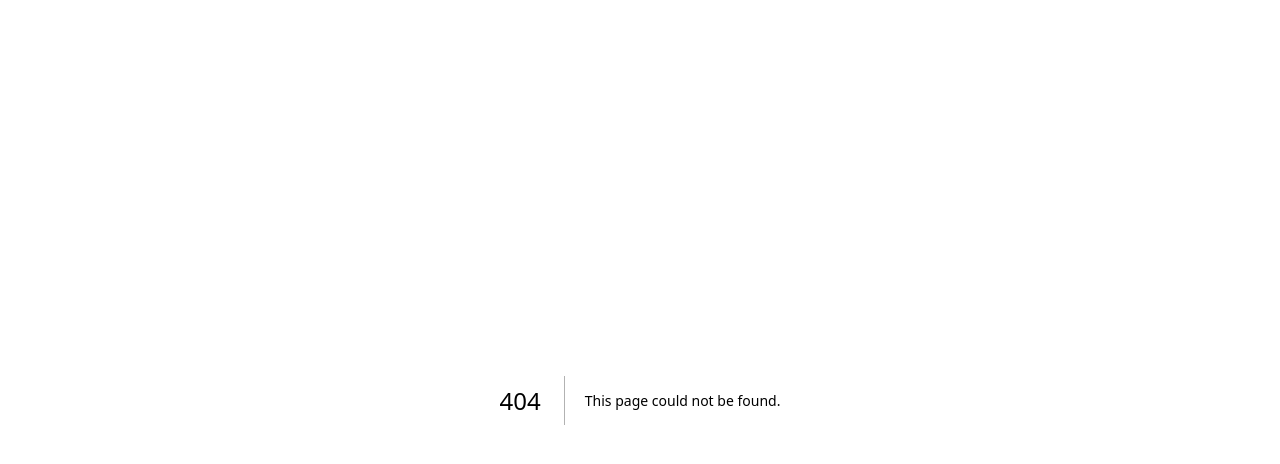
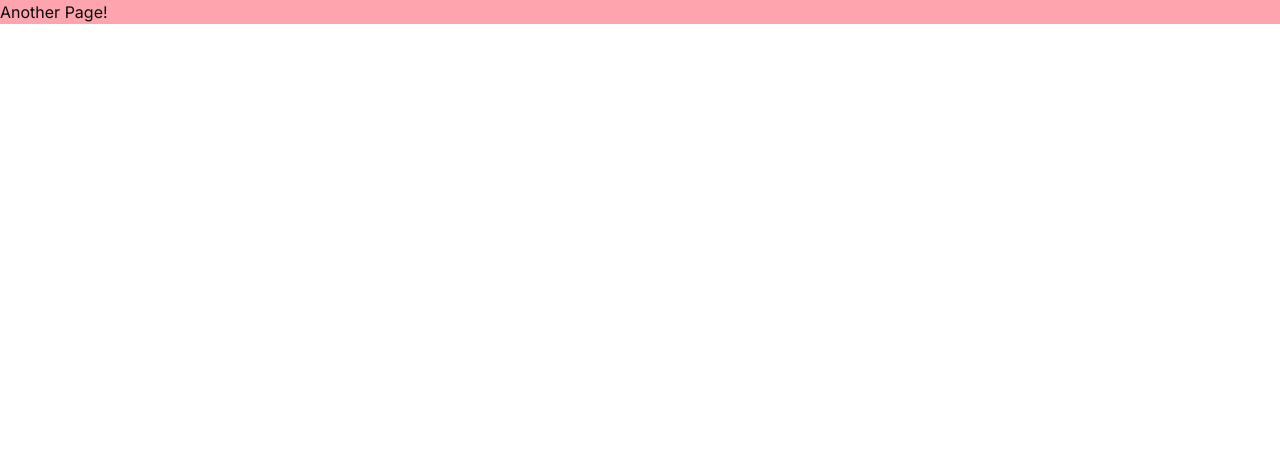
Before and after one commit to bpetya44/task-board, a Next.js app: page /another in a window 1280 px wide. Before the commit this address had no page. Shown: the top 464 px of the page. Built offline with nearby package versions, Linux system fonts and the light colour scheme.

Commit message:
create test routes

```diff
--- /dev/null
+++ b/app/(test)/another/page.tsx
@@ -0,0 +1,9 @@
+const AnotherPage = () => {
+    return (
+        <div>
+            Another Page!
+        </div>
+    )
+}
+
+export default AnotherPage;
--- /dev/null
+++ b/app/(test)/layout.tsx
@@ -0,0 +1,16 @@
+import React from "react";
+
+const TestLayout = ({
+    children,
+} : {
+    children: React.ReactNode;
+    }
+) => {
+    return (
+        <div className="bg-rose-300">
+            {children}
+        </div>
+    )
+}
+
+export default TestLayout;
--- /dev/null
+++ b/app/(test)/something/page.tsx
@@ -0,0 +1,9 @@
+const SomethingPage = () => {
+    return (
+        <div>
+            SomeThing Page!
+        </div>
+    )
+}
+
+export default SomethingPage;
--- a/app/users/[id]/page.tsx
+++ b/app/users/[id]/page.tsx
@@ -6,7 +6,7 @@ const IdPage = ({
     return (
         <div>
 
-            ID: {params.id}
+            User ID is {params.id}
         </div>
     )
 }
```
